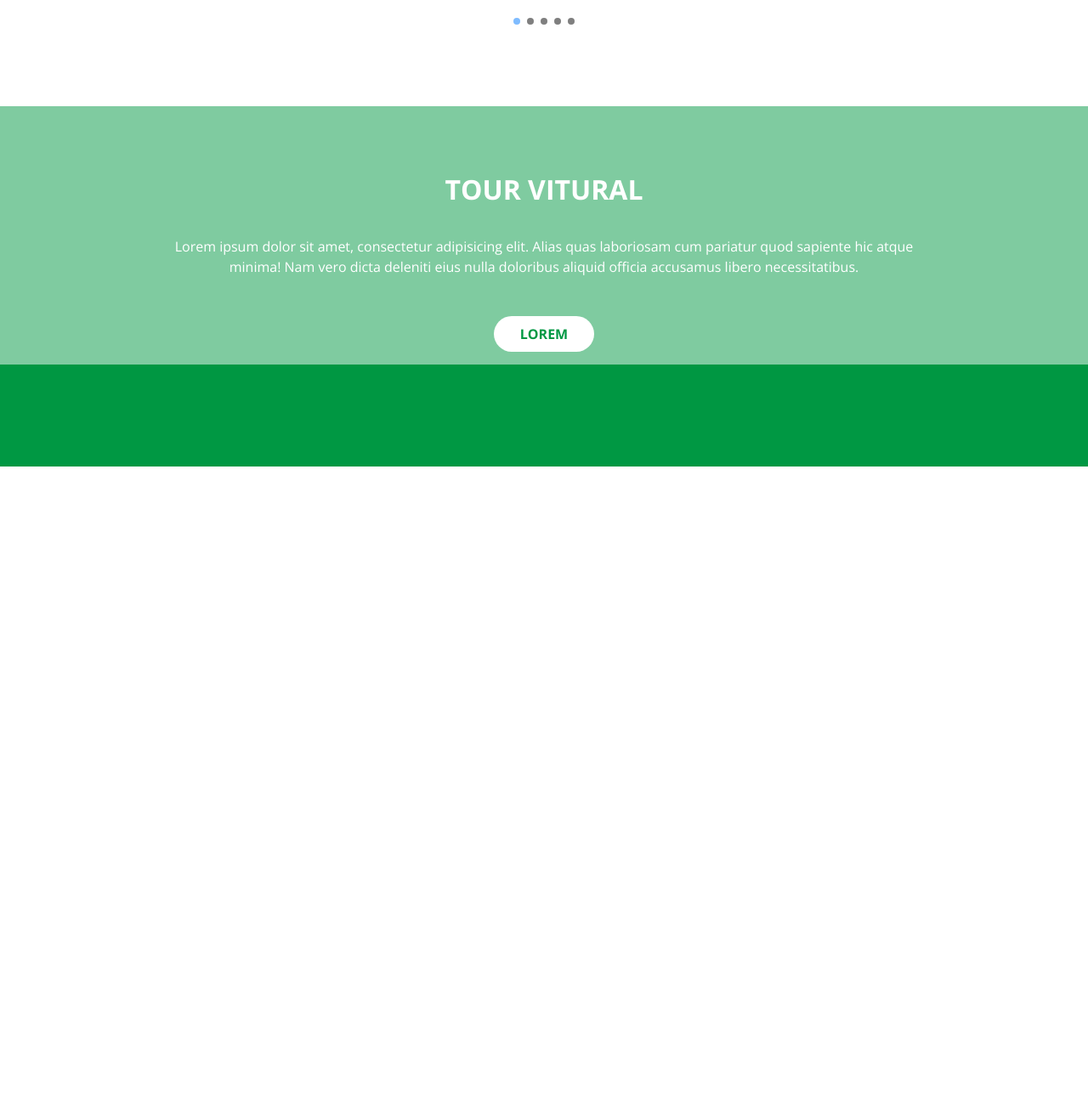
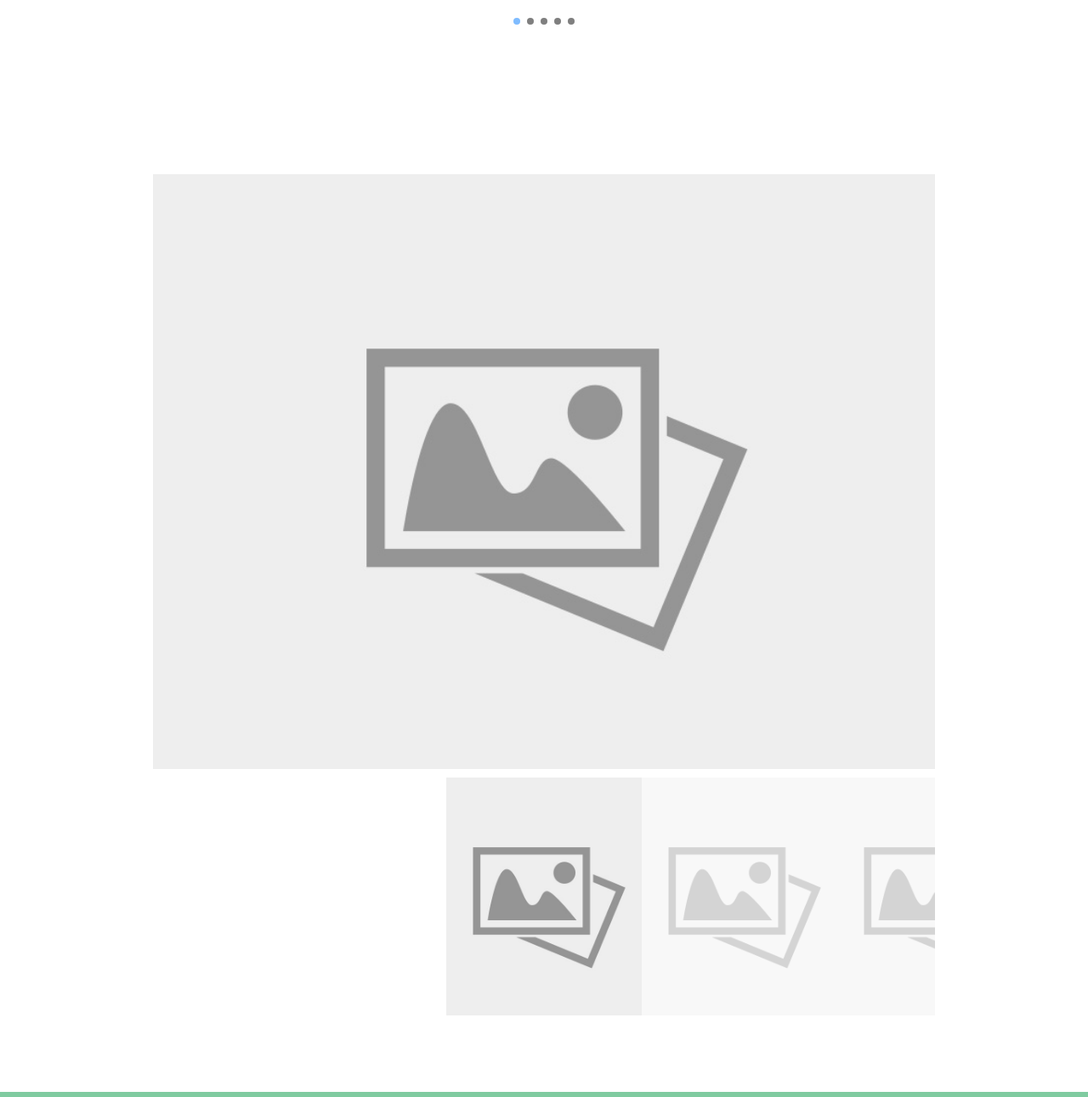
Before and after one commit to crisciano/dev, a website: page src/index.html in a window 1280 px wide. Shown: the part 389-1680 px from the top of the page at 85% size. Before the commit the page ends 938 px from the top, so only its background shows below. Drawn offline with nearby package versions, Linux system fonts and the light colour scheme.

Commit message:
Novo slide Swiper instalado, e atualização do gulp...

```diff
--- a/gulpfile.js
+++ b/gulpfile.js
@@ -146,6 +146,18 @@ gulp.task('deployPublic', ['default'], function () {
    .pipe(gutil.noop());
 });
 
+var customReporter = function(file) {
+  var report = "";
+  report = `${file.csslint.errorCount} erro no arquivo ${file.path} \r\n`;
+
+  file.csslint.results.forEach(function(result) {
+    // Msg += result.error.message  + " on line "  + result.error.line + "\r\n";
+    report = `${result.error.message} na linha ${result.error.line} \r\n`;
+  });
+
+  // require('fs').appendFileSync('cssErrors.txt', report);
+};
+
 //server
 gulp.task('server', function() {
     connect.server();
@@ -169,7 +181,7 @@ gulp.task('server', function() {
         console.log("Linting " + event.path);
         gulp.src(event.path)
             .pipe(csslint())
-            .pipe(csslint.reporter());
+            .pipe(csslint.reporter(customReporter));
     });
 
     gulp.watch('src/img/**/*').on('change', function(event) {
--- a/src/index.html
+++ b/src/index.html
@@ -125,6 +125,40 @@
 		</div>
 	</section>
 
+	<section id="slide-2">
+		<div class="container">
+			<div class="row">
+				<div class="col-10 offset-1">
+					<div class="swiper-container" id="gallery-top">
+						<div class="swiper-wrapper">
+						  	<div class="swiper-slide" style="background-image:url(img/s1.jpg)"></div>
+                            <div class="swiper-slide" style="background-image:url(img/s1.jpg)"></div>
+                            <div class="swiper-slide" style="background-image:url(img/s1.jpg)"></div>
+                            <div class="swiper-slide" style="background-image:url(img/s1.jpg)"></div>
+                            <div class="swiper-slide" style="background-image:url(img/s1.jpg)"></div>
+                            <div class="swiper-slide" style="background-image:url(img/s1.jpg)"></div>
+                            <div class="swiper-slide" style="background-image:url(img/s1.jpg)"></div>
+						</div>
+						<!-- Add Pagination -->
+    					<div class="swiper-pagination-mb"></div>
+		    			<div class="swiper-pagination" id="slideDepoimentosPagination"></div>
+					</div>
+					<div id="gallery-thumbs" class="swiper-container hidden-sm-down">
+                        <div class="swiper-wrapper">
+                            <div class="swiper-slide" style="background-image:url(img/s1.jpg)"></div>
+                            <div class="swiper-slide" style="background-image:url(img/s1.jpg)"></div>
+                            <div class="swiper-slide" style="background-image:url(img/s1.jpg)"></div>
+                            <div class="swiper-slide" style="background-image:url(img/s1.jpg)"></div>
+                            <div class="swiper-slide" style="background-image:url(img/s1.jpg)"></div>
+                            <div class="swiper-slide" style="background-image:url(img/s1.jpg)"></div>
+                            <div class="swiper-slide" style="background-image:url(img/s1.jpg)"></div>
+                        </div>
+                    </div>
+				</div>
+			</div>
+		</div>
+	</section>
+
 	<!-- separador -->
 	<section class="overlay" id="separador">
 		<div class="container">
--- a/src/js/iniciaSlide.js
+++ b/src/js/iniciaSlide.js
@@ -1,5 +1,5 @@
 $(function() {
-    var swiper = new Swiper('.swiper-container', {
+    var swiper = new Swiper('#slideDepoimentos', {
         pagination: '.swiper-pagination',
         paginationClickable: true,
         speed: 300,
@@ -7,4 +7,19 @@ $(function() {
         nextButton: '.swiper-button-next',
         prevButton: '.swiper-button-prev',
     });
+
+    var galleryTop = new Swiper('#gallery-top', {
+        nextButton: '.swiper-button-next',
+        prevButton: '.swiper-button-prev',
+        spaceBetween: 10,
+    });
+    var galleryThumbs = new Swiper('#gallery-thumbs', {
+        // spaceBetween: 10,
+        centeredSlides: true,
+        slidesPerView: 'auto',
+        touchRatio: 0.2,
+        slideToClickedSlide: true
+    });
+    galleryTop.params.control = galleryThumbs;
+    galleryThumbs.params.control = galleryTop;
 });
--- a/src/sass/padroes.scss
+++ b/src/sass/padroes.scss
@@ -1,3 +1,6 @@
+@import "variaveis";
+@import "mixins";
+
 /* padrao  */
 section { padding: 80px 0; }
 .img-responsive-center { margin: 0 auto; }
--- a/src/sass/styles.scss
+++ b/src/sass/styles.scss
@@ -1,3 +1,6 @@
+@import "variaveis";
+@import "mixins";
+
 /* nav */
 #nav{
 	h5{margin-bottom: 0}
@@ -45,6 +48,97 @@
     .play-button { border: solid 3px #fff; width: 120px; height: 120px; position: absolute; top: 45%; left: 45%; z-index: 4; border-radius: 50%; @include transition(all .3s ease); cursor: pointer; }
 	.play-button:before { opacity: .6; right: 0; left: 36%; top: 24%; bottom: 0; position: absolute; width: 0; height: 0; border-style: solid; border-width: 30px 0 30px 50px; border-color: transparent transparent transparent #fff; }
 	.play-button.large:before, .play-button.video-playing:after, .play-button:before { content: ''; }
+}
+
+#slide{
+
+	.swiper-container {
+	  width: 100%;
+	  height: 100%;
+	}
+	.swiper-pagination-bullet {
+	    opacity: .5;
+	}
+
+	.swiper-slide {
+	  // text-align: center;
+	  font-size: 18px;
+	  // background: red;
+	  /* Center slide text vertically */
+	  display: -webkit-box;
+	  display: -ms-flexbox;
+	  display: -webkit-flex;
+	  display: flex;
+	  -webkit-box-pack: center;
+	  -ms-flex-pack: center;
+	  -webkit-justify-content: center;
+	  justify-content: center;
+	  -webkit-box-align: center;
+	  -ms-flex-align: center;
+	  -webkit-align-items: center;
+	  align-items: center;
+	}
+}
+
+#slide-2{
+	.swiper-container {
+	  width: 100%;
+	  height: 100%;
+	}
+	.swiper-pagination-bullet {
+	    opacity: .5;
+	}
+
+	.swiper-slide {
+	  font-size: 18px;
+	  display: -webkit-box;
+	  display: -ms-flexbox;
+	  display: -webkit-flex;
+	  display: flex;
+	  -webkit-box-pack: center;
+	  -ms-flex-pack: center;
+	  -webkit-justify-content: center;
+	  justify-content: center;
+	  -webkit-box-align: center;
+	  -ms-flex-align: center;
+	  -webkit-align-items: center;
+	  align-items: center;
+	}
+	#gallery-thumbs{
+	    max-height: 300px;
+	    box-sizing: border-box;
+	    padding: 10px 0;
+		.swiper-slide {
+		    width: 25%;
+		    height: 100%;
+		    opacity: 0.4;
+	        background-size: cover;
+			background-position: center;
+		}
+		.swiper-slide-active {
+		    opacity: 1;
+		}
+	}
+	.swiper-container {
+	    width: 100%;
+	    height: 300px;
+	    margin-left: auto;
+	    margin-right: auto;
+	}
+	#gallery-top{
+	    height: auto;
+	    width: 100%;
+		.swiper-slide {
+		    background-size: cover;
+		    background-position: center;
+		    height: 700px;
+		}
+	}
+	.swiper-wrapper {
+	    @media(max-width: 543px) {
+	        height: 300px !important;
+	    }
+	}
 }
 
 /** contato */
@@ -279,31 +373,3 @@ footer{
 		div{    margin-bottom: 10px;}
 	}
 }
-
-
-.swiper-container {
-  width: 100%;
-  height: 100%;
-}
-.swiper-pagination-bullet {
-    opacity: .5;
-}
-
-.swiper-slide {
-  // text-align: center;
-  font-size: 18px;
-  // background: red;
-  /* Center slide text vertically */
-  display: -webkit-box;
-  display: -ms-flexbox;
-  display: -webkit-flex;
-  display: flex;
-  -webkit-box-pack: center;
-  -ms-flex-pack: center;
-  -webkit-justify-content: center;
-  justify-content: center;
-  -webkit-box-align: center;
-  -ms-flex-align: center;
-  -webkit-align-items: center;
-  align-items: center;
-}
```
Also changed, not shown: src/sass/imports.scss (+8 -8 lines), src/css/imports.css, src/css/mixins.css, src/css/padroes.css, src/css/styles.css, src/img/s1.jpg (added).
